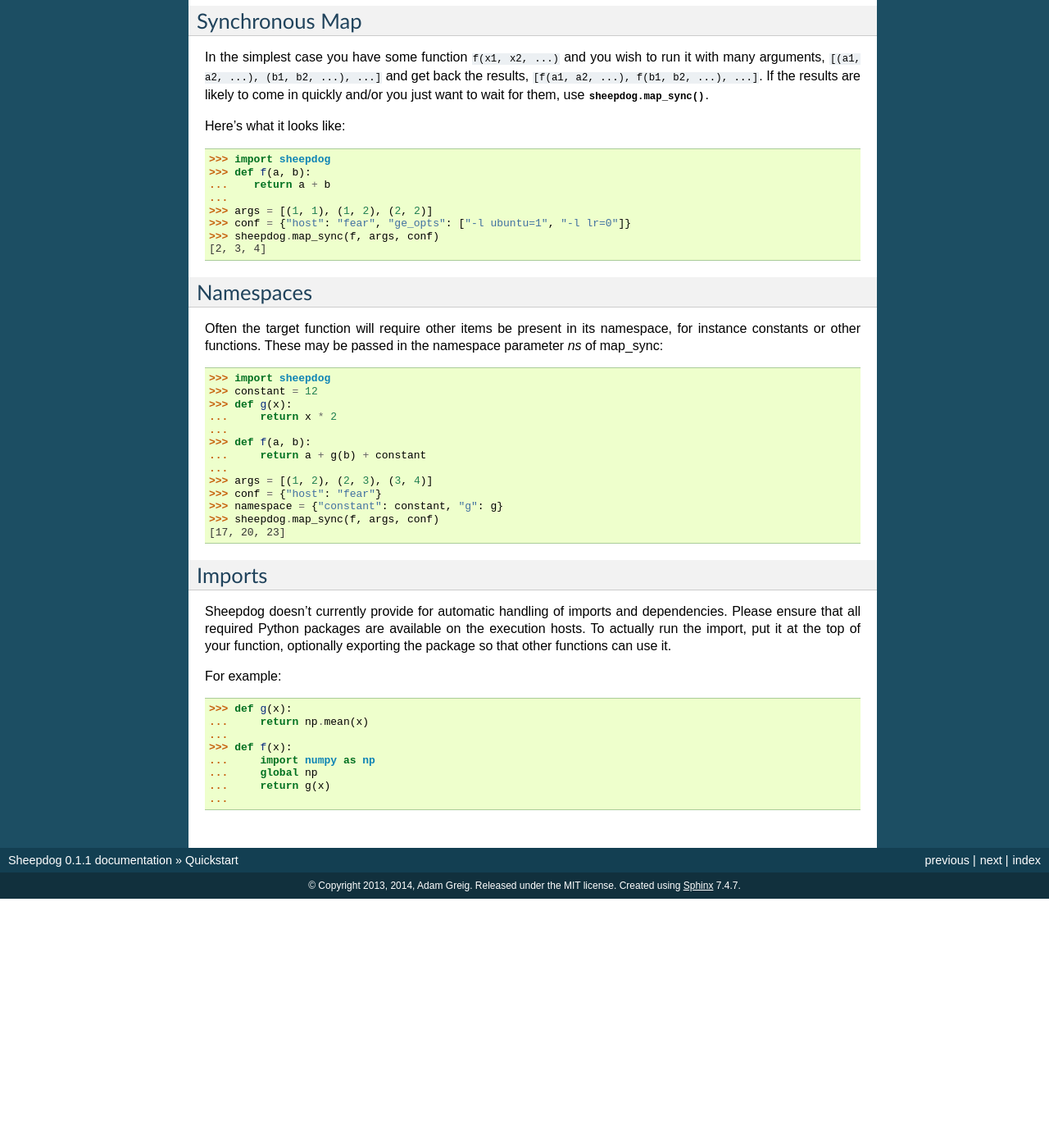
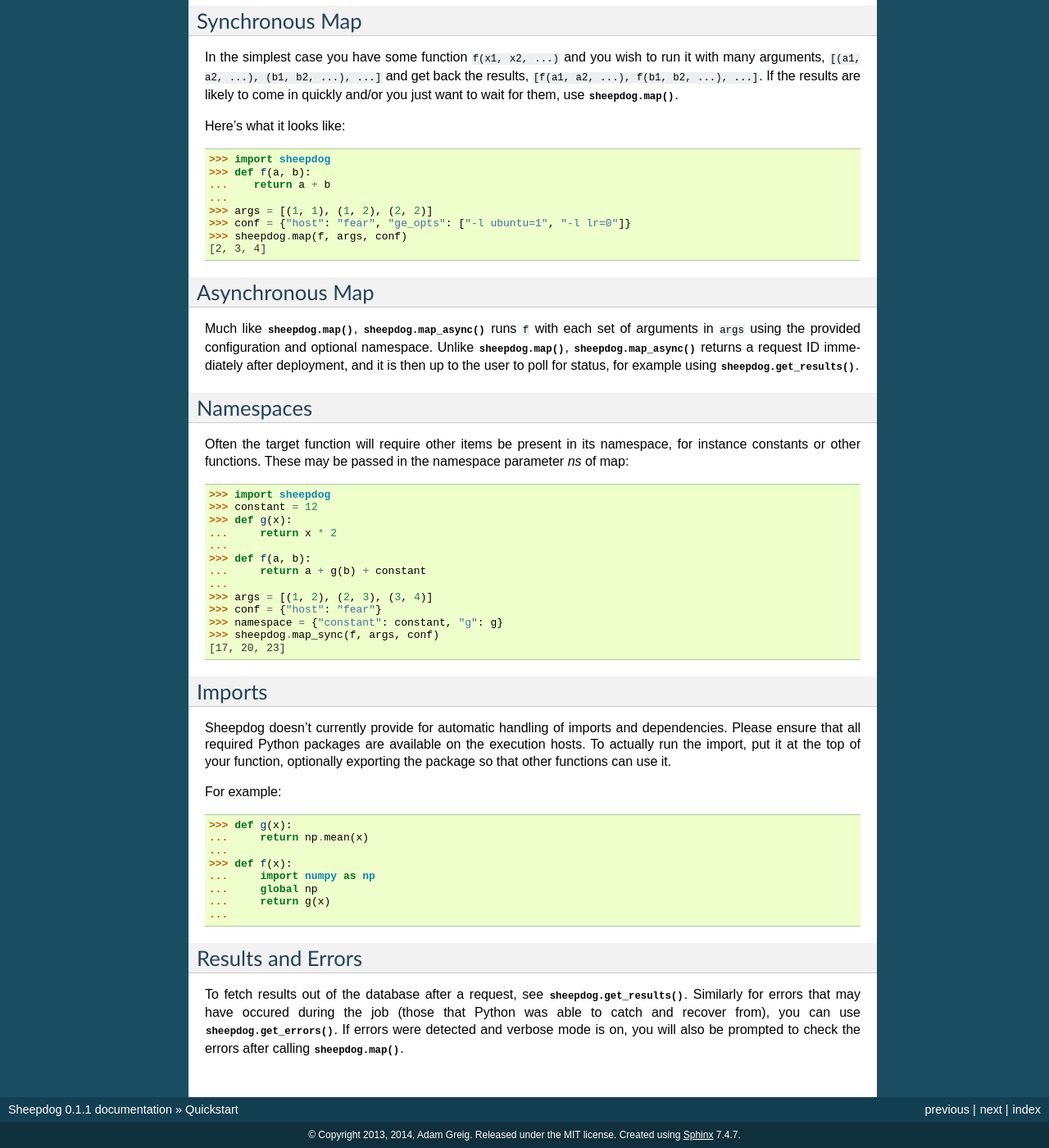
Before and after one commit to adamgreig/sheepdog, a Sphinx documentation site: the page built from docs/quickstart.rst, in a window 1280 px wide and 1400 px high, scrolled down 760 px. Shown: the whole window at 82% size. Built offline with Sphinx 7.4.7, drawn with Linux system fonts in a browser that asks for light colours; before the commit the page ends 1856 px from its top, so only the background shows below that; some of the changed text lies outside the part shown.

Commit message:
update quickstart to detail renamed map() and map_async() alternative

```diff
--- a/docs/quickstart.rst
+++ b/docs/quickstart.rst
@@ -48,7 +48,7 @@ In the simplest case you have some function ``f(x1, x2, ...)`` and you wish to
 run it with many arguments, ``[(a1, a2, ...), (b1, b2, ...), ...]`` and get
 back the results, ``[f(a1, a2, ...), f(b1, b2, ...), ...]``. If the results are
 likely to come in quickly and/or you just want to wait for them, use
-:py:func:`sheepdog.map_sync`.
+:py:func:`sheepdog.map`.
 
 Here's what it looks like:
 
@@ -60,15 +60,25 @@ Here's what it looks like:
     ...
     >>> args = [(1, 1), (1, 2), (2, 2)]
     >>> conf = {"host": "fear", "ge_opts": ["-l ubuntu=1", "-l lr=0"]}
-    >>> sheepdog.map_sync(f, args, conf)
+    >>> sheepdog.map(f, args, conf)
     [2, 3, 4]
+
+Asynchronous Map
+----------------
+
+Much like :py:func:`sheepdog.map`, :py:func:`sheepdog.map_async` runs ``f``
+with each set of arguments in ``args`` using the provided configuration and
+optional namespace. Unlike :py:func:`sheepdog.map`,
+:py:func:`sheepdog.map_async` returns a request ID immediately after
+deployment, and it is then up to the user to poll for status, for example using
+:py:func:`sheepdog.get_results`.
 
 Namespaces
 ----------
 
 Often the target function will require other items be present in its namespace,
 for instance constants or other functions. These may be passed in the namespace
-parameter `ns` of map_sync:
+parameter `ns` of map:
 
 .. code-block:: python
 
@@ -106,3 +116,14 @@ For example:
     ...     global np
     ...     return g(x)
     ...
+
+
+Results and Errors
+------------------
+
+To fetch results out of the database after a request, see
+:py:func:`sheepdog.get_results`. Similarly for errors that may have occured
+during the job (those that Python was able to catch and recover from), you can
+use :py:func:`sheepdog.get_errors`. If errors were detected and verbose mode is
+on, you will also be prompted to check the errors after calling
+:py:func:`sheepdog.map`.
```
